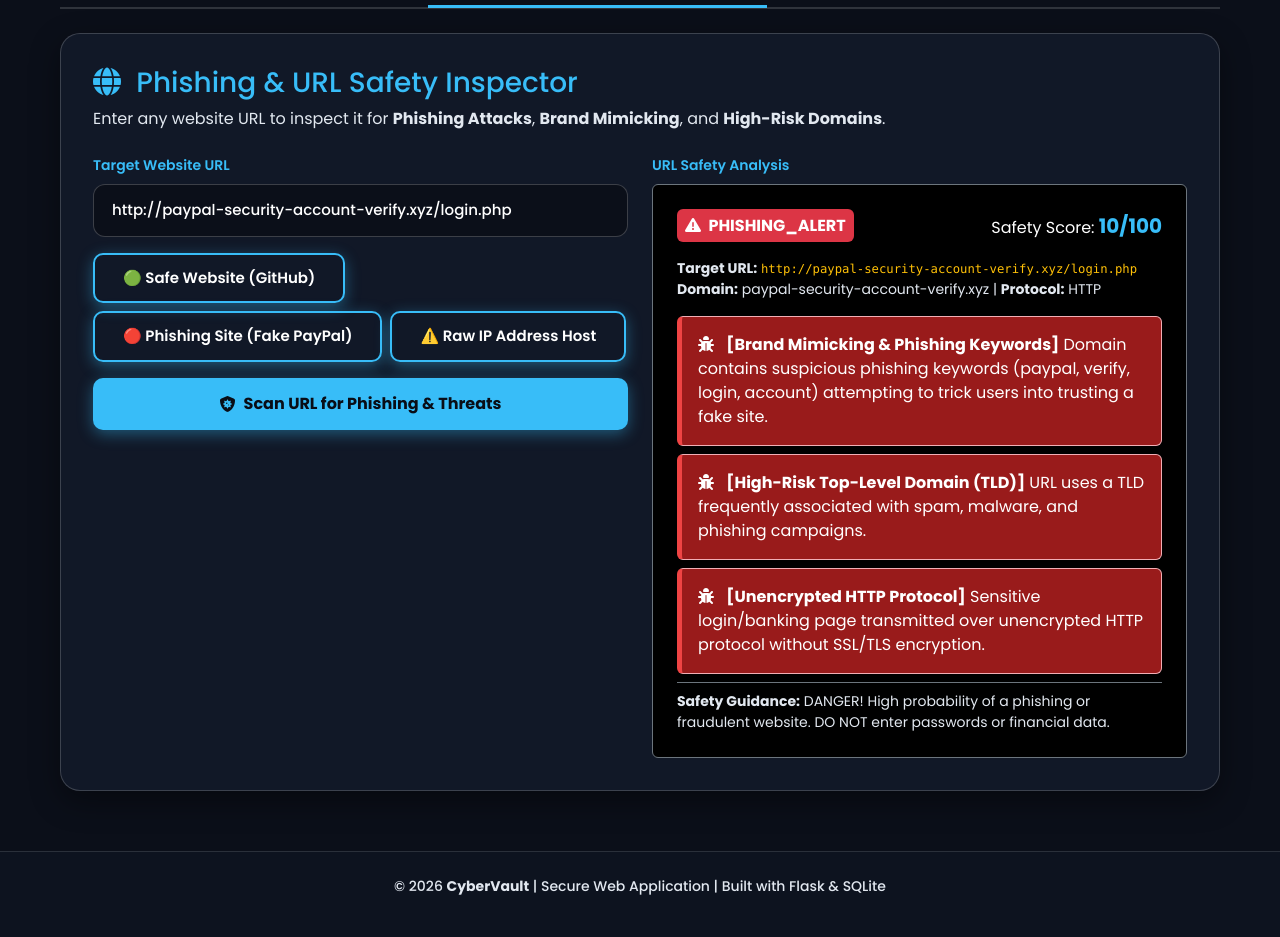
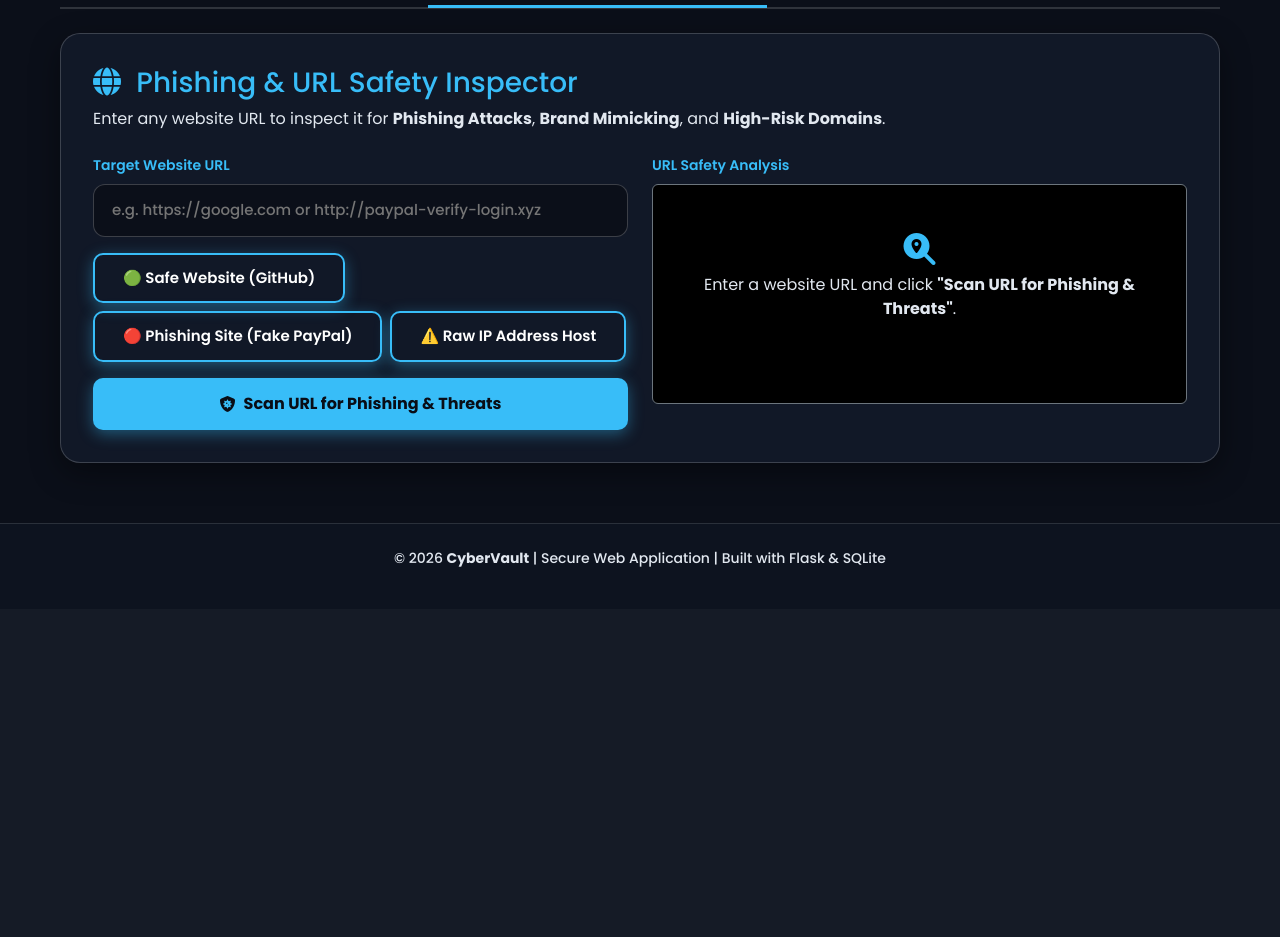
Before and after one commit to yuthika-codes/CyberVault-Secure-Web-App, a Flask app: page /dashboard in a window 1280 px wide, after a click on "2. Phishing & URL Safety Scanner". Shown: the part 333-1270 px from the top of the page. After the commit the page ends 900 px from the top, so only its background shows below. Run offline with Flask 3, Linux system fonts and the light colour scheme; a user stored in the database is signed in; data comes from the database, SQL or seed files in the repository; data that the repository does not hold is empty; parts of the project's set-up code (start-up, migrations or seed data) failed here and were passed over.

Commit message:
Empty initial inputs in dashboard scanners, add universal click delegation for eye icons, and trim password inputs in register/login

```diff
--- a/app.py
+++ b/app.py
@@ -215,8 +215,8 @@ def register():
     if request.method == "POST":
         fullname = request.form.get("fullname", "").strip()
         email = request.form.get("email", "").strip().lower()
-        password = request.form.get("password", "")
-        confirm_password = request.form.get("confirm_password", "")
+        password = request.form.get("password", "").strip()
+        confirm_password = request.form.get("confirm_password", "").strip()
         role = request.form.get("role", "user")
 
         if role not in ["user", "admin"]:
@@ -224,25 +224,25 @@ def register():
 
         if not fullname:
             flash("Full Name is required", "danger")
-            return redirect(url_for("register"))
+            return render_template("register.html", fullname=fullname, email=email)
 
         if not is_valid_email(email):
             flash("Please enter a valid email address", "danger")
-            return redirect(url_for("register"))
+            return render_template("register.html", fullname=fullname, email=email)
 
         is_valid, err_msg = validate_password(password)
         if not is_valid:
             flash(err_msg, "danger")
-            return redirect(url_for("register"))
+            return render_template("register.html", fullname=fullname, email=email)
 
         if password != confirm_password:
             flash("Passwords do not match", "danger")
-            return redirect(url_for("register"))
+            return render_template("register.html", fullname=fullname, email=email)
 
         existing_user = User.query.filter_by(email=email).first()
         if existing_user:
-            flash("Email address is already registered", "warning")
-            return redirect(url_for("register"))
+            flash("Email address is already registered. Please log in.", "warning")
+            return redirect(url_for("login"))
 
         hashed_password = bcrypt.generate_password_hash(password).decode("utf-8")
         new_user = User(
@@ -272,7 +272,7 @@ def login():
 
     if request.method == "POST":
         email = request.form.get("email", "").strip().lower()
-        password = request.form.get("password", "")
+        password = request.form.get("password", "").strip()
 
         user = User.query.filter_by(email=email).first()
 
@@ -294,7 +294,8 @@ def login():
         flash("Invalid email or password", "danger")
         return redirect(url_for("login"))
 
-    return render_template("login.html")
+    return render_template("register.html") if False else render_template("login.html")
+
 
 
 @app.route("/auth/oauth/google")
--- a/templates/base.html
+++ b/templates/base.html
@@ -20,49 +20,51 @@
     <!-- Custom CSS -->
     <link rel="stylesheet" href="{{ url_for('static', filename='css/style.css') }}">
 
-    <!-- Immediate Password Visibility Toggle Utility -->
+    <!-- Universal Password Visibility Toggle Utility with Global Event Delegation -->
     <script>
         window.togglePassword = function(inputId, iconElement) {
-            var input = document.getElementById(inputId);
+            var input = typeof inputId === "string" ? document.getElementById(inputId) : inputId;
+            if (!input && iconElement) {
+                var container = iconElement.closest(".password-box") || iconElement.parentElement;
+                if (container) input = container.querySelector("input");
+            }
             if (!input) return;
 
-            if (!iconElement || !(iconElement instanceof HTMLElement)) {
-                var parent = input.closest(".password-box") || input.parentElement;
-                if (parent) {
-                    iconElement = parent.querySelector(".toggle-password, i.fa-eye, i.fa-eye-slash");
+            var willBeText = (input.type === "password");
+            input.type = willBeText ? "text" : "password";
+
+            var container = input.closest(".password-box") || input.parentElement;
+            var targetIcons = [];
+
+            if (iconElement) targetIcons.push(iconElement);
+            if (container) {
+                var found = container.querySelectorAll(".toggle-password, i.fa-eye, i.fa-eye-slash");
+                found.forEach(function(ic) { if (targetIcons.indexOf(ic) === -1) targetIcons.push(ic); });
+            }
+
+            targetIcons.forEach(function(icon) {
+                if (willBeText) {
+                    icon.classList.remove("fa-eye");
+                    icon.classList.add("fa-eye-slash");
+                } else {
+                    icon.classList.remove("fa-eye-slash");
+                    icon.classList.add("fa-eye");
+                }
+            });
+        };
+
+        // Universal document event delegation to catch clicks on any .toggle-password icon
+        document.addEventListener("click", function(e) {
+            var icon = e.target.closest(".toggle-password, [data-toggle-password]");
+            if (icon) {
+                var container = icon.closest(".password-box") || icon.parentElement;
+                if (container) {
+                    var input = container.querySelector("input");
+                    if (input) {
+                        window.togglePassword(input.id || input, icon);
+                    }
                 }
             }
-
-            if (input.type === "password") {
-                input.type = "text";
-                if (iconElement) {
-                    iconElement.classList.remove("fa-eye");
-                    iconElement.classList.add("fa-eye-slash");
-                }
-            } else {
-                input.type = "password";
-                if (iconElement) {
-                    iconElement.classList.remove("fa-eye-slash");
-                    iconElement.classList.add("fa-eye");
-                }
-            }
-        };
-
-        // Automatic fallback listener attachment for all password toggle elements
-        document.addEventListener("DOMContentLoaded", function() {
-            var toggles = document.querySelectorAll(".toggle-password, [data-toggle-password]");
-            toggles.forEach(function(toggle) {
-                toggle.addEventListener("click", function(e) {
-                    e.stopPropagation();
-                    var parent = toggle.closest(".password-box") || toggle.parentElement;
-                    if (parent) {
-                        var input = parent.querySelector("input");
-                        if (input && input.id) {
-                            window.togglePassword(input.id, toggle);
-                        }
-                    }
-                });
-            });
         });
     </script>
     {% block head %}{% endblock %}
--- a/templates/dashboard.html
+++ b/templates/dashboard.html
@@ -64,7 +64,7 @@
                     <div class="col-lg-6">
                         <label class="form-label-access mb-2">Candidate Password to Scan</label>
                         <div class="password-box mb-3">
-                            <input type="password" id="pwdScanInput" class="form-input" value="CyberV@ult#2026!" placeholder="Enter password to evaluate security strength...">
+                            <input type="password" id="pwdScanInput" class="form-input" value="" placeholder="Enter password to evaluate security strength...">
                             <i class="fa-solid fa-eye toggle-password" id="pwdEyeIcon" onclick="window.togglePassword('pwdScanInput', this)" title="Toggle Password Visibility"></i>
                         </div>
 
@@ -105,7 +105,7 @@
                 <div class="row g-4">
                     <div class="col-lg-6">
                         <label class="form-label-access mb-2">Target Website URL</label>
-                        <input type="text" id="urlScanInput" class="form-input mb-3" value="http://paypal-security-account-verify.xyz/login.php" placeholder="e.g. https://google.com or http://paypal-verify-login.xyz">
+                        <input type="text" id="urlScanInput" class="form-input mb-3" value="" placeholder="e.g. https://google.com or http://paypal-verify-login.xyz">
 
                         <div class="d-flex gap-2 mb-3 flex-wrap">
                             <button type="button" id="btnPresetUrlSafe" class="btn btn-sm btn2 text-white" onclick="setPresetUrl('safe')">🟢 Safe Website (GitHub)</button>
@@ -147,7 +147,7 @@
                         <input type="file" id="qrFileInput" accept="image/*" class="form-control bg-dark text-white border-secondary mb-3">
 
                         <label class="form-label-access mb-2">Or Enter QR Code Content / Destination URL</label>
-                        <input type="text" id="qrTextInput" class="form-input mb-3" value="https://example.com" placeholder="e.g. https://example.com or http://paypal-verify.xyz">
+                        <input type="text" id="qrTextInput" class="form-input mb-3" value="" placeholder="e.g. https://example.com or http://paypal-verify.xyz">
 
                         <div class="d-flex gap-2 mb-3 flex-wrap">
                             <button type="button" id="btnPresetQrSafe" class="btn btn-sm btn2 text-white" onclick="setPresetQr('safe')">🟢 Safe QR (https://example.com)</button>
@@ -472,7 +472,7 @@ function setPresetPassword(t) { window.setPresetPassword(t); }
 function setPresetUrl(t) { window.setPresetUrl(t); }
 function setPresetQr(t) { window.setPresetQr(t); }
 
-// Event listeners setup & auto-scan initial execution
+// Event listeners setup (Scanners run ON USER ACTION, not automatically on page load)
 function initDashboardScanners() {
     var btnPwd = document.getElementById("btnPasswordScan");
     if (btnPwd) btnPwd.addEventListener("click", function() { window.runPasswordScan(); });
@@ -494,11 +494,6 @@ function initDashboardScanners() {
 
     var qrInput = document.getElementById("qrTextInput");
     if (qrInput) qrInput.addEventListener("keyup", function(e) { if (e.key === "Enter") window.runQrScan(); });
-
-    // Auto-run initial scans on page load for immediate results
-    window.runPasswordScan();
-    window.runUrlScan();
-    window.runQrScan();
 }
 
 if (document.readyState === "loading") {
```
